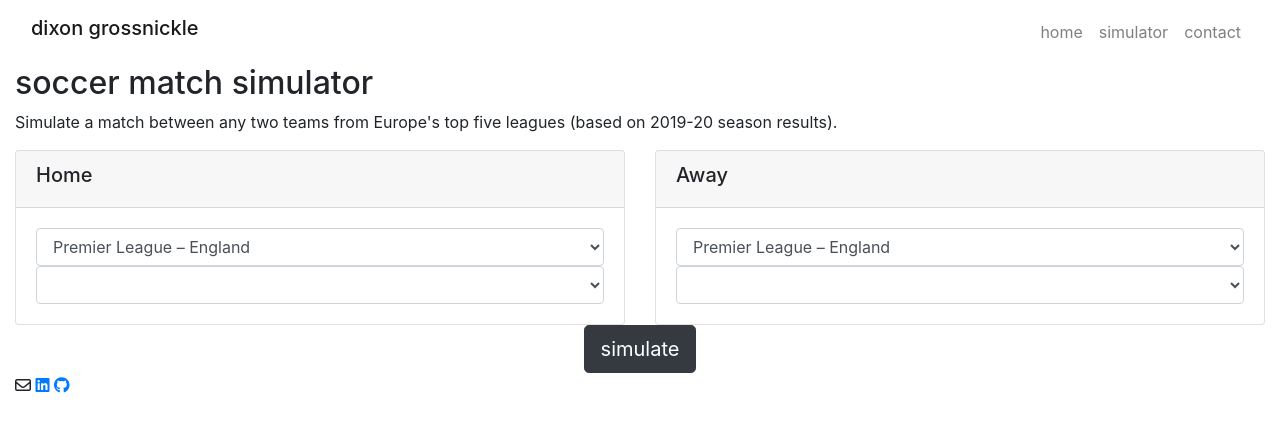
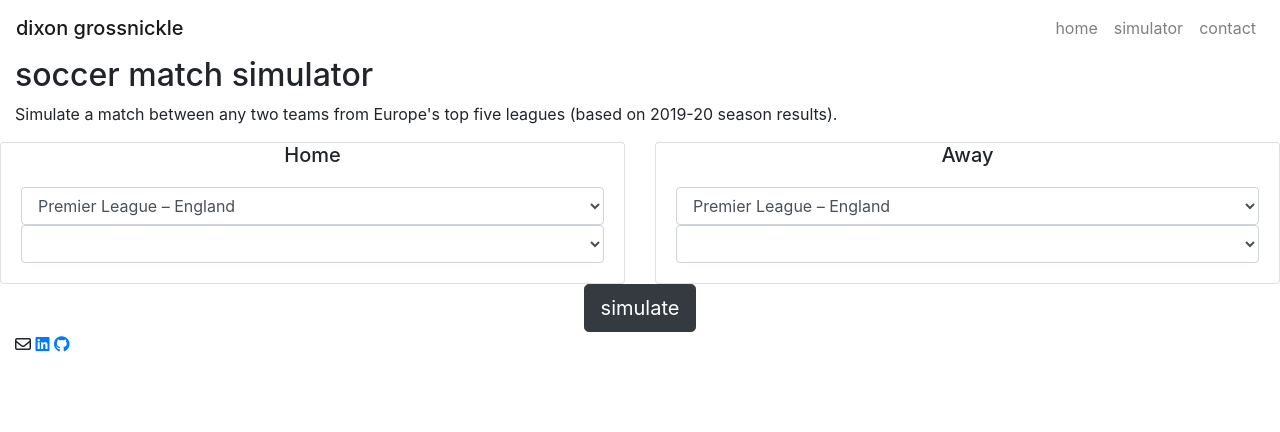
Before and after one commit to dixongrossnickle/personal-website, a Django app: template programs/templates/simulator.html in a window 1280 px wide. Shown: the top 432 px of the page. Run offline with Django 3.2, Linux system fonts and the light colour scheme; the template is opened without the code that fills it, so the values that code supplies are empty; some libraries are stand-ins or nearby versions.

Commit message:
refactored css

```diff
--- a/programs/templates/simulator.html
+++ b/programs/templates/simulator.html
@@ -17,7 +17,7 @@
          Simulate a match between any two teams from Europe's top five leagues (based on 2019-20 season results).
       </p>
    </div>
-    <div class="container-fluid football-container">
+   <div class="container-fluid football-container p-0">
       <div class="football-carousel carousel slide" data-interval="false" data-touch="false">
          <div class="carousel-inner">
             <div class="form-item carousel-item active">
@@ -25,8 +25,8 @@
                   <div class="row">
                      <div class="col-sm">
                         <div class="card select-card top-select-card">
-                            <div class="card-header select-card-header">
-                               <h5>Home</h5>
+                           <div class="select-card-header text-center">
+                              <h5 class="m-0">Home</h5>
                            </div>
                            <div class="card-body select-card-body">
                               <select class="form-control responsive-select" id="leagues1" required>
@@ -43,8 +43,8 @@
                      </div>
                      <div class="col-sm">
                         <div class="card select-card">
-                            <div class="card-header select-card-header">
-                               <h5>Away</h5>
+                           <div class="select-card-header text-center">
+                              <h5 class="m-0">Away</h5>
                            </div>
                            <div class="card-body select-card-body">
                               <select class="form-control responsive-select" id="leagues2" required>
@@ -67,22 +67,22 @@
             </div>
             <div class="carousel-item result-item">
                <div class="card results-card">
-                   <div class="card-header results-card-header">
+                  <div class="results-card-header">
                      <div class="row score-row">
                         <div class="col team1-name-col">
-                            <h5 class="team1-name"></h5>
+                           <h5 class="team1-name m-0"></h5>
                         </div>
-                         <div class="col-auto goals1-col">
-                            <h5 class="score team1-score"></h5>
+                        <div class="col-auto goals1-col text-right p-0">
+                           <h5 class="score team1-score m-0"></h5>
                         </div>
-                         <div class="col-auto dash-col">
-                            <h5 class="score dash">-</h5>
+                        <div class="col-auto dash-col text-center">
+                           <h5 class="score dash m-0">-</h5>
                         </div>
-                         <div class="col-auto goals2-col">
-                            <h5 class="score team2-score"></h5>
+                        <div class="col-auto goals2-col p-0">
+                           <h5 class="score team2-score m-0"></h5>
                         </div>
-                         <div class="col team2-name-col">
-                            <h5 class="team2-name"></h5>
+                        <div class="col team2-name-col text-right">
+                           <h5 class="team2-name m-0"></h5>
                         </div>
                      </div>
                   </div>
--- a/templates/base.html
+++ b/templates/base.html
@@ -24,10 +24,10 @@
 
 <body>
    <div class="page-container">
-      <div class="container-fluid navbar-container">
+      <div class="container-fluid p-0">
          <nav class="navbar navbar-expand-lg navbar-light">
             <a href="{% url 'home' %}">
-               <h1 class="navbar-brand">dixon grossnickle</h1>
+               <h1 class="navbar-brand mb-0">dixon grossnickle</h1>
             </a>
             <button class="navbar-toggler" type="button" data-toggle="collapse" data-target="#navbarNavDropdown" aria-controls="navbarNavDropdown" aria-expanded="false" aria-label="Toggle navigation">
                <span class="navbar-toggler-icon"></span>
```
Also changed, not shown: static/css/styles.css (+2 -35 lines), static/js/football.js (+4 -3 lines). Lines whose indentation alone changed are shown as unchanged.
